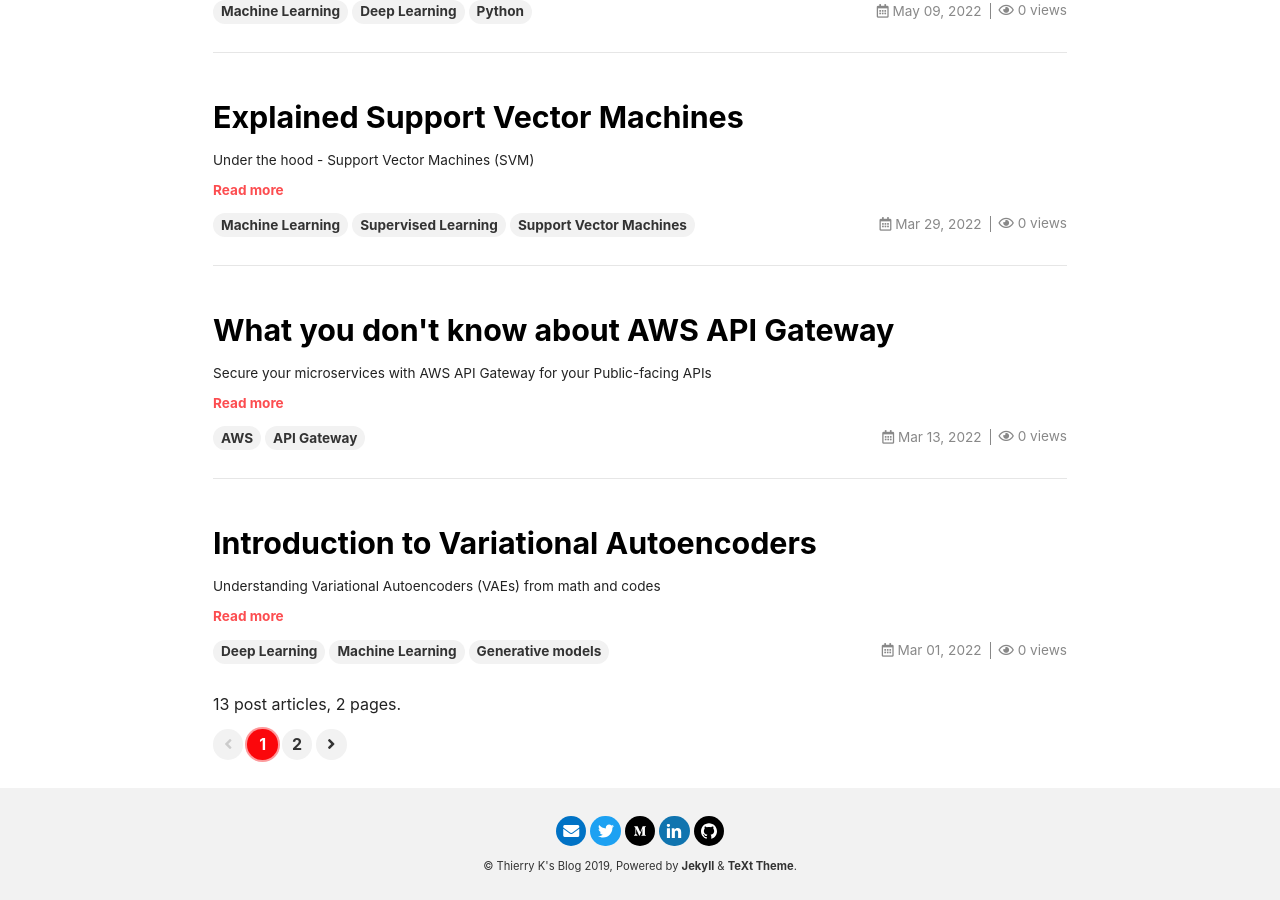
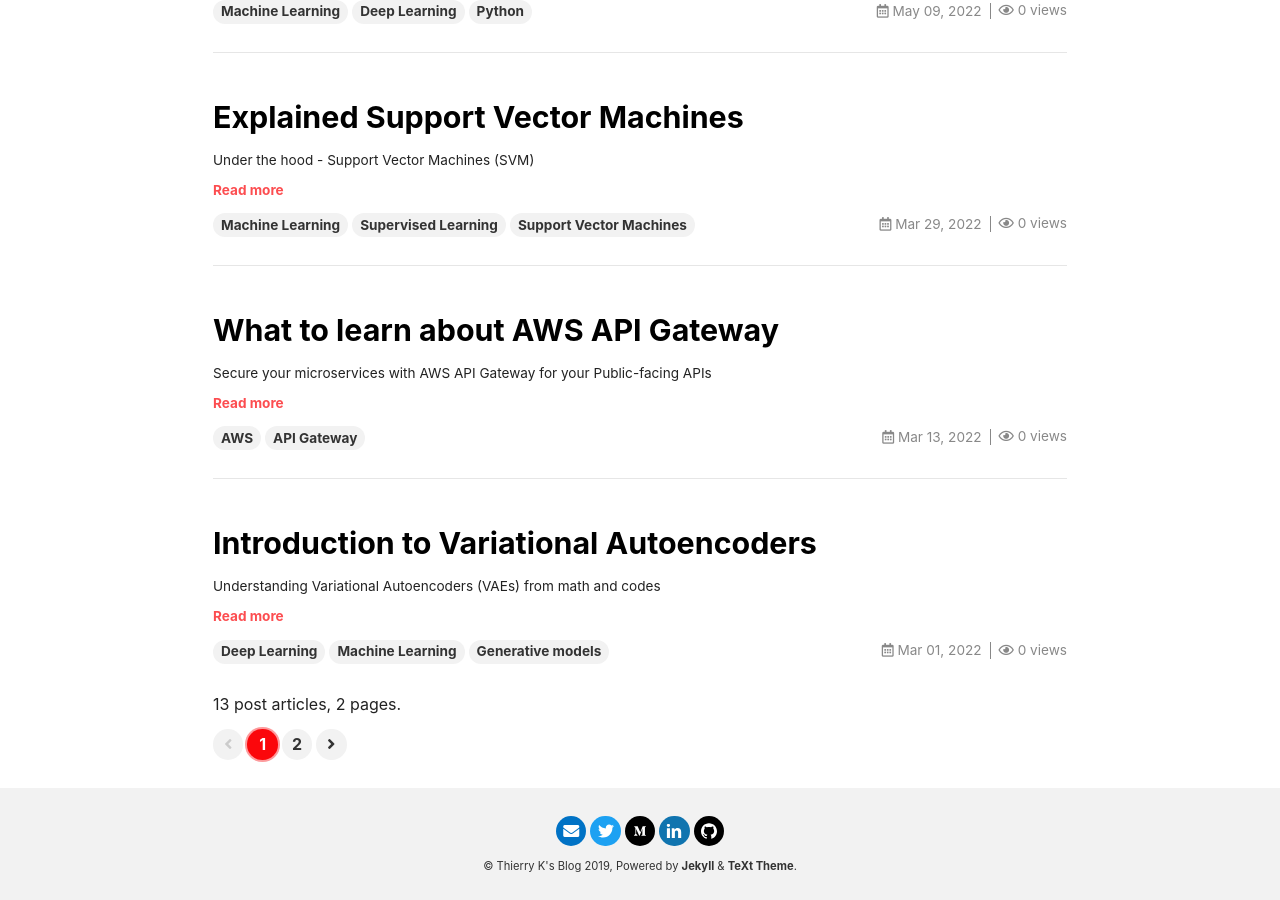
Before and after one commit to tkamag/blog, a Jekyll site: the page built from index.html, in a window 1280 px wide and 900 px high, scrolled down 1157 px. Built offline with Jekyll 4.4.1, drawn with Linux system fonts in a browser that asks for light colours; nearby versions of some CDN libraries; the list of posts is cut into pages by our own code; comment, search, counter and statistics services are not loaded.

Commit message:
Update Blog

```diff
--- a/_posts/2022-03-13-what-you-dont-know-about-aws-api-gateway.md
+++ b/_posts/2022-03-13-what-to-learn-about-aws-api-gateway.md
@@ -1,13 +1,13 @@
 ---
 layout: article
-title: "What you don't know about AWS API Gateway"
+title: "What to learn about AWS API Gateway"
 date: 2022-03-13
 modify_date: 2022-03-13
 excerpt: "Secure your microservices with AWS API Gateway for your Public-facing APIs"
 tags: [AWS, API Gateway]
 mathjax: false
 mathjax_autoNumber: false
-key: what-you-dont-know-about-aws-api-gateway
+key: what-to-learn-about-aws-api-gateway
 ---
 
 ## Access Control on API Gateway
```
